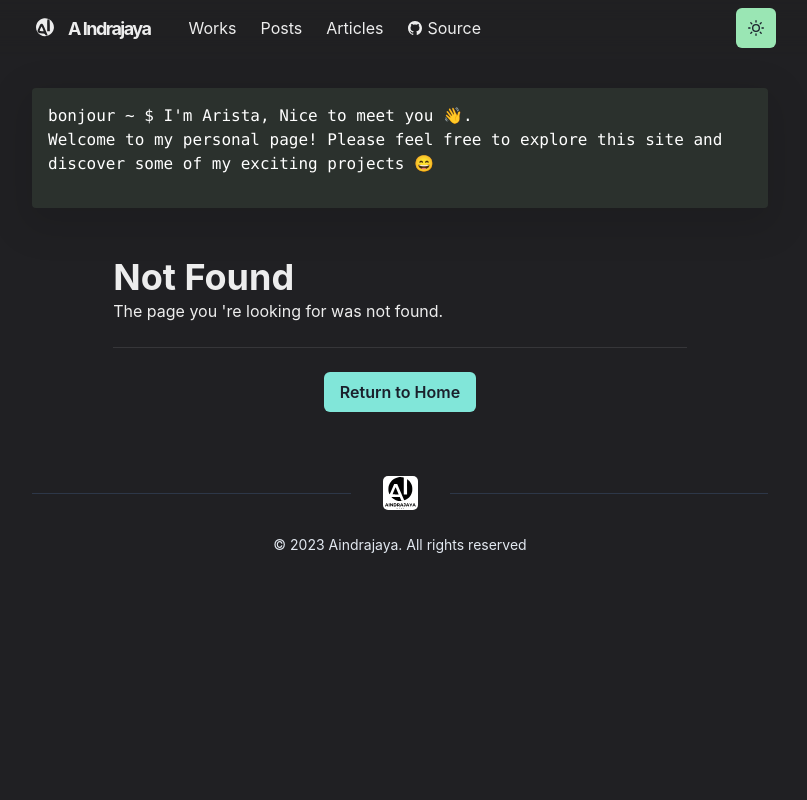
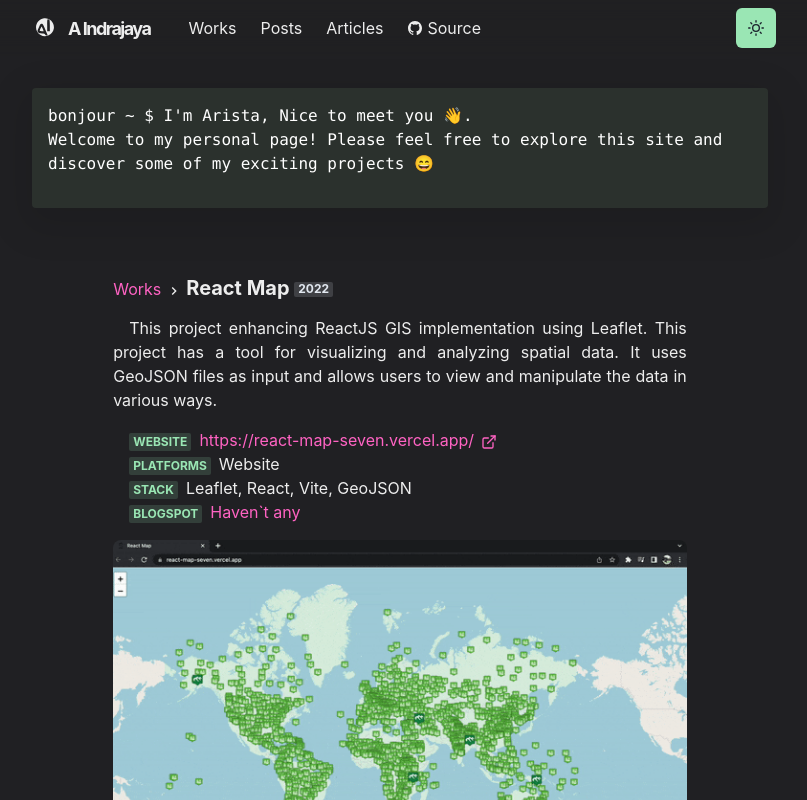
Before and after one commit to aindrajaya/aindrajaya.github.io, a Next.js app: page /works/react-map in a window 1280 px wide. Before the commit this address had no page. Shown: the top 800 px of the page, without its empty margins (240-1047 px from the left). Built offline with nearby package versions, Linux system fonts and the light colour scheme.

Commit message:
implement react-map portfolio

```diff
--- /dev/null
+++ b/pages/works/react-map.js
@@ -0,0 +1,45 @@
+import { Container, Badge, Link, List, ListItem } from "@chakra-ui/react";
+import { ExternalLinkIcon } from "@chakra-ui/icons";
+import { Title, WorkImage, Meta } from "../../components/work";
+import P from "../../components/paragraph";
+import Layout from "../../components/layouts/article";
+
+const Work = () => (
+  <Layout title="reactmap">
+    <Container>
+      <Title>
+        React Map <Badge>2022</Badge>
+      </Title>
+      <P>
+        This project enhancing ReactJS GIS implementation using Leaflet. This project has a tool for visualizing and analyzing spatial data. It uses GeoJSON files as input and allows users to view and manipulate the data in various ways.
+      </P>
+      <List ml={4} my={4}>
+        <ListItem>
+          <Meta>Website</Meta>
+          <Link href="https://react-map-seven.vercel.app/">
+            https://react-map-seven.vercel.app/ <ExternalLinkIcon mx="2px" />
+          </Link>
+        </ListItem>
+        <ListItem>
+          <Meta>Platforms</Meta>
+          <span>Website</span>
+        </ListItem>
+        <ListItem>
+          <Meta>Stack</Meta>
+          <span>Leaflet, React, Vite, GeoJSON</span>
+        </ListItem>
+        <ListItem>
+          <Meta>Blogspot</Meta>
+          <Link>
+            Haven`t any
+          </Link>
+        </ListItem>
+      </List>
+
+      <WorkImage src="/images/works/react-map1.gif" alt="react-map"/>
+      <WorkImage src="/images/works/react-map2.png" alt="react-map"/>
+    </Container>
+  </Layout>
+)
+
+export default Work;
```
